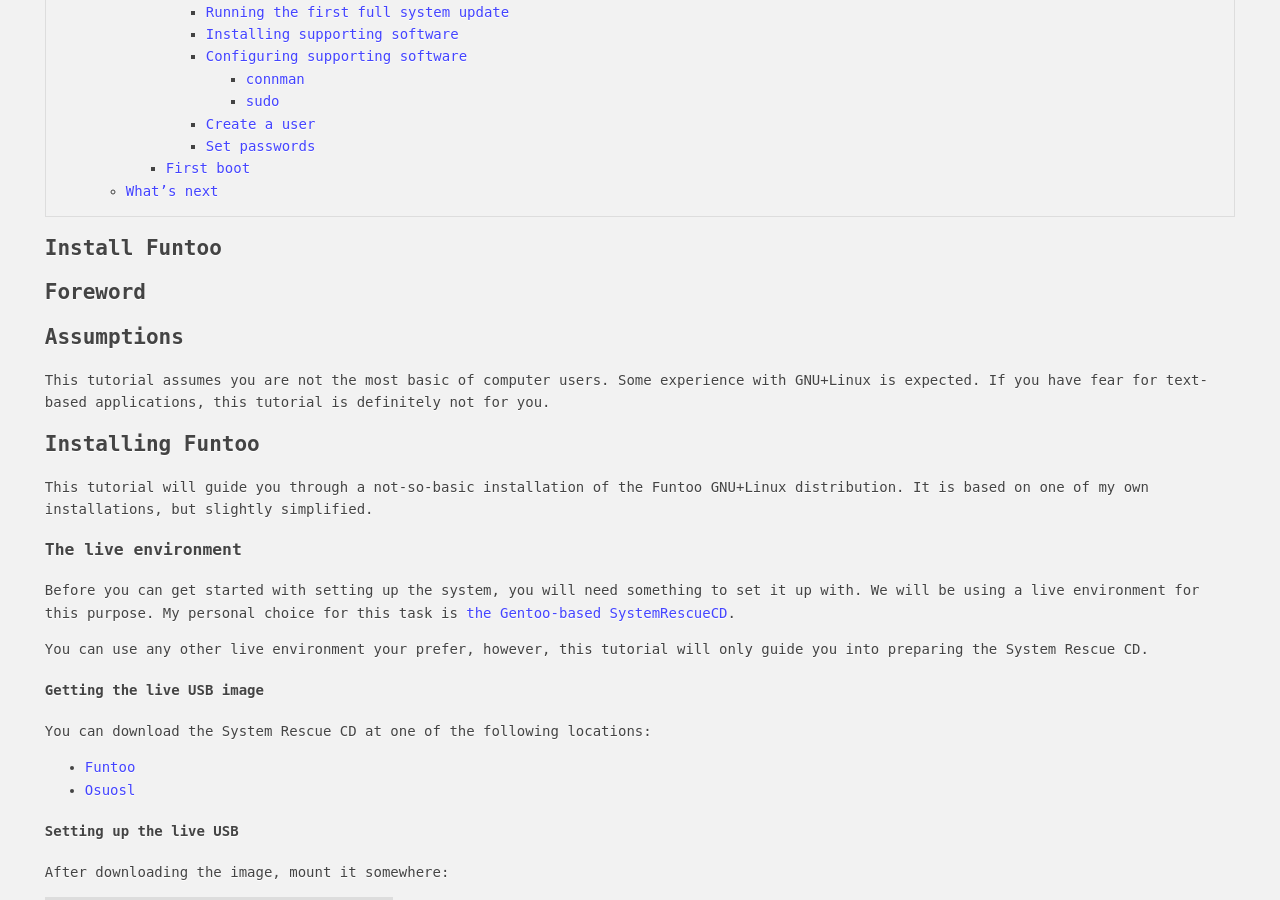
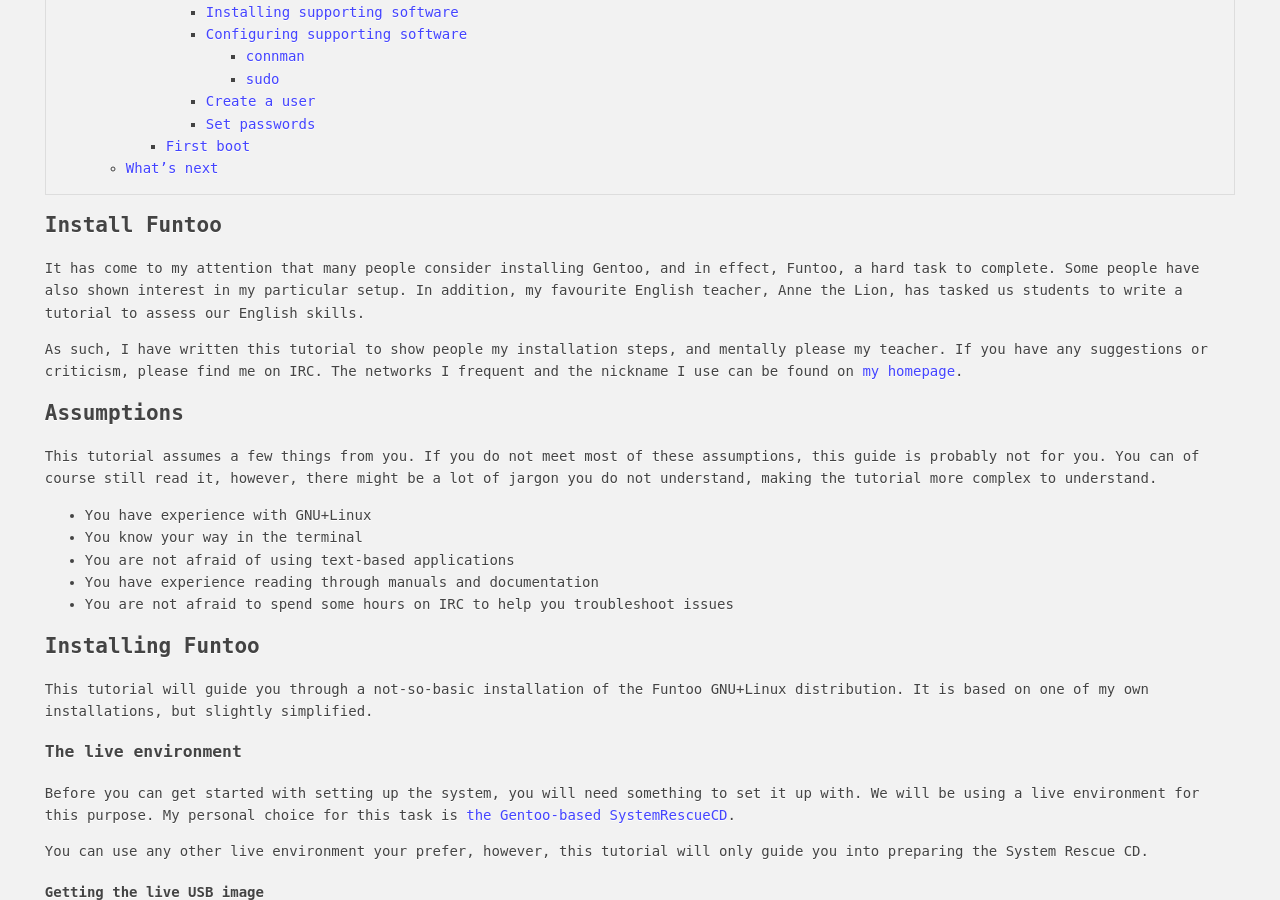
Before and after one commit to Tyil/website, a Jekyll site: the page built from _tutorials/install-funtoo.md, in a window 1280 px wide and 900 px high, scrolled down 946 px. Built offline with Jekyll 4.4.1, drawn with Linux system fonts in a browser that asks for light colours; Markdown is read by kramdown in place of the engine named in the settings; some of the changed text lies outside the part shown.

Commit message:
Update funtoo tutorial

```diff
--- a/_tutorials/install-funtoo.md
+++ b/_tutorials/install-funtoo.md
@@ -4,13 +4,27 @@ layout: post
 ---
 
 # Install Funtoo
+It has come to my attention that many people consider installing Gentoo, and in
+effect, Funtoo, a hard task to complete. Some people have also shown interest in
+my particular setup. In addition, my favourite English teacher, Anne the Lion,
+has tasked us students to write a tutorial to assess our English skills.
 
-## Foreword
+As such, I have written this tutorial to show people my installation steps, and
+mentally please my teacher. If you have any suggestions or criticism, please
+find me on IRC. The networks I frequent and the nickname I use can be found on
+[my homepage][tyil].
 
 ## Assumptions
-This tutorial assumes you are not the most basic of computer users. Some
-experience with GNU+Linux is expected. If you have fear for text-based
-applications, this tutorial is definitely not for you.
+This tutorial assumes a few things from you. If you do not meet most of these
+assumptions, this guide is probably not for you. You can of course still read
+it, however, there might be a lot of jargon you do not understand, making the
+tutorial more complex to understand.
+
+- You have experience with GNU+Linux
+- You know your way in the terminal
+- You are not afraid of using text-based applications
+- You have experience reading through manuals and documentation
+- You are not afraid to spend some hours on IRC to help you troubleshoot issues
 
 ## Installing Funtoo
 This tutorial will guide you through a not-so-basic installation of the Funtoo
@@ -724,11 +738,27 @@ booting order, be sure to either change this back, or simply remove the USB
 device.
 
 ## What's next
+Now you have a working Funtoo installation. Next steps would be installing all
+the software you wish to use and configuring it to your liking. I would greatly
+advise looking at other people's configurations and publishing your
+configurations as well. These configuration collections are often called
+*dotfiles*. Mine can be found [on c.darenet.org][dotfiles].
 
+If this is your first time using Funtoo as your distro of choice, I would
+recommend looking through [Funtoo (GNU+)Linux First Steps][funtoo-first] on the
+official Funtoo wiki.
+
+If you need assistance on maintainance, you can always drop by in `#sqt` on
+[Gratisnode][freenode].
+
+[dotfiles]: https://c.darenet.org/tyil/dotfiles-gohan
+[funtoo-first]: http://www.funtoo.org/Funtoo_Linux_First_Steps
+[freenode]: https://freenode.net
 [funtoo-build]: http://build.funtoo.org/
 [funtoo]: http://build.funtoo.org/distfiles/sysresccd/systemrescuecd-x86-4.7.1.iso
 [osuosl]: http://ftp.osuosl.org/pub/funtoo/distfiles/sysresccd/systemrescuecd-x86-4.7.1.iso
 [sysrescuecd]: http://www.system-rescue-cd.org/SystemRescueCd_Homepage
+[tyil]: http://tyil.work
 [wikipedia-chroot]: https://en.wikipedia.org/wiki/Chroot
 [wikipedia-connman]: https://en.wikipedia.org/wiki/ConnMan
 [wikipedia-cryptsetup]: https://en.wikipedia.org/wiki/Dm-crypt#cryptsetup
```
